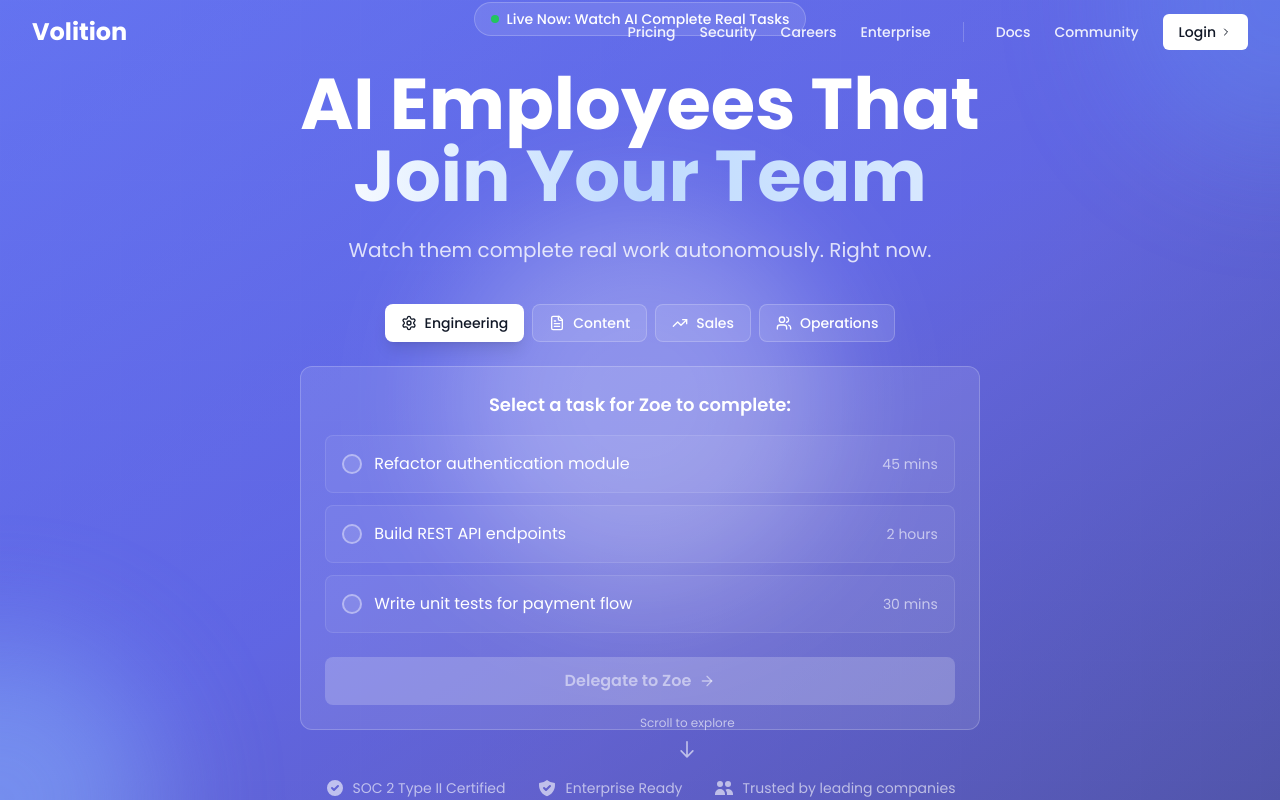
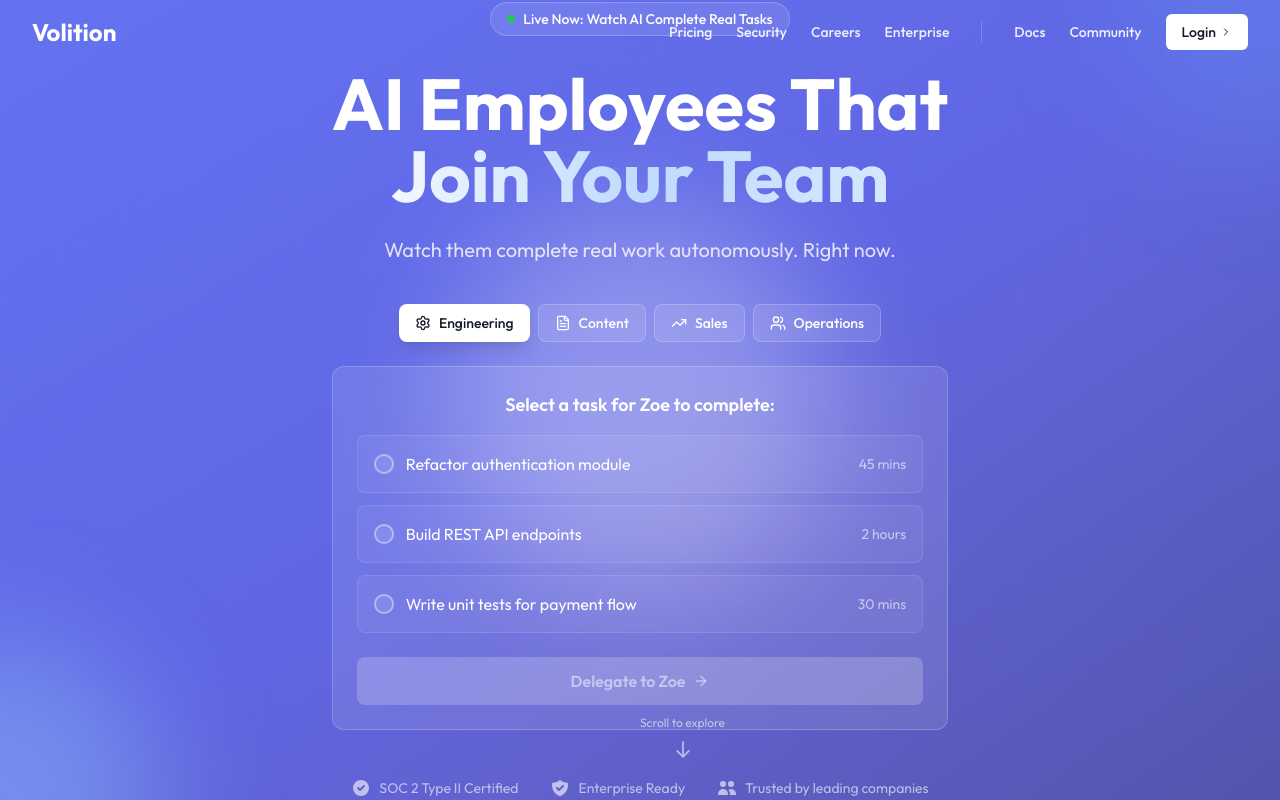
Before and after one commit to tanush-yadav/landing, a Next.js app: page / in a window 1280 px wide. Shown: the top 800 px of the page. Built offline with nearby package versions, Linux system fonts and the light colour scheme.

Commit message:
feat: font outfit

```diff
--- a/app/layout.tsx
+++ b/app/layout.tsx
@@ -1,12 +1,12 @@
 import type { Metadata } from 'next'
-import { Poppins } from 'next/font/google'
+import { Outfit } from 'next/font/google'
 import './globals.css'
 
-const poppins = Poppins({
+const outfit = Outfit({
   subsets: ['latin'],
-  weight: ['300', '400', '500', '600', '700'],
+  weight: ['300', '400', '500', '600', '700', '800', '900'],
   display: 'swap',
-  variable: '--font-poppins',
+  variable: '--font-outfit',
 })
 
 export const metadata: Metadata = {
@@ -21,8 +21,8 @@
   children: React.ReactNode
 }) {
   return (
-    <html lang="en" className={poppins.variable}>
-      <body className={`${poppins.className} min-h-screen`}>
+    <html lang="en" className={outfit.variable}>
+      <body className={`${outfit.className} min-h-screen`}>
         {children}
       </body>
     </html>
--- a/tailwind.config.ts
+++ b/tailwind.config.ts
@@ -10,7 +10,7 @@
   theme: {
     extend: {
       fontFamily: {
-        sans: ['var(--font-poppins)', 'system-ui', '-apple-system', 'BlinkMacSystemFont', 'Segoe UI', 'Roboto', 'sans-serif'],
+        sans: ['var(--font-outfit)', 'system-ui', '-apple-system', 'BlinkMacSystemFont', 'Segoe UI', 'Roboto', 'sans-serif'],
       },
       animation: {
         'fade-in': 'fadeIn 0.6s ease-out forwards',
```
